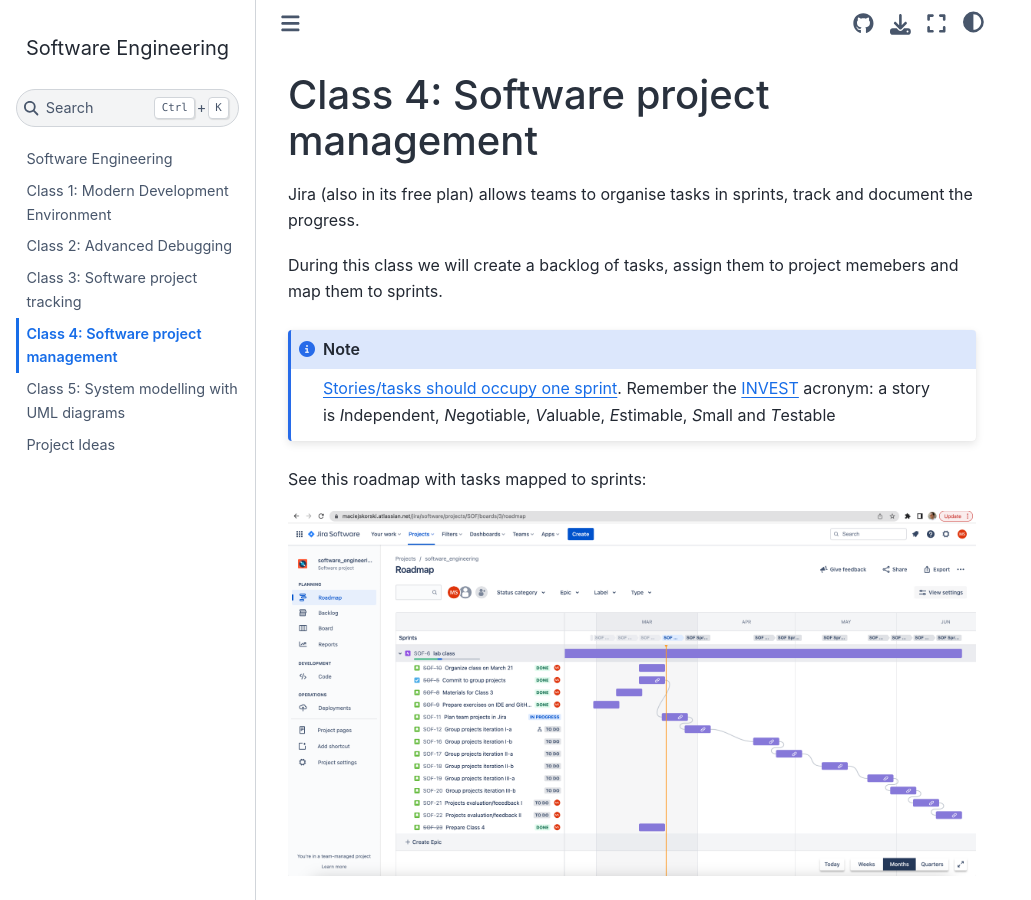
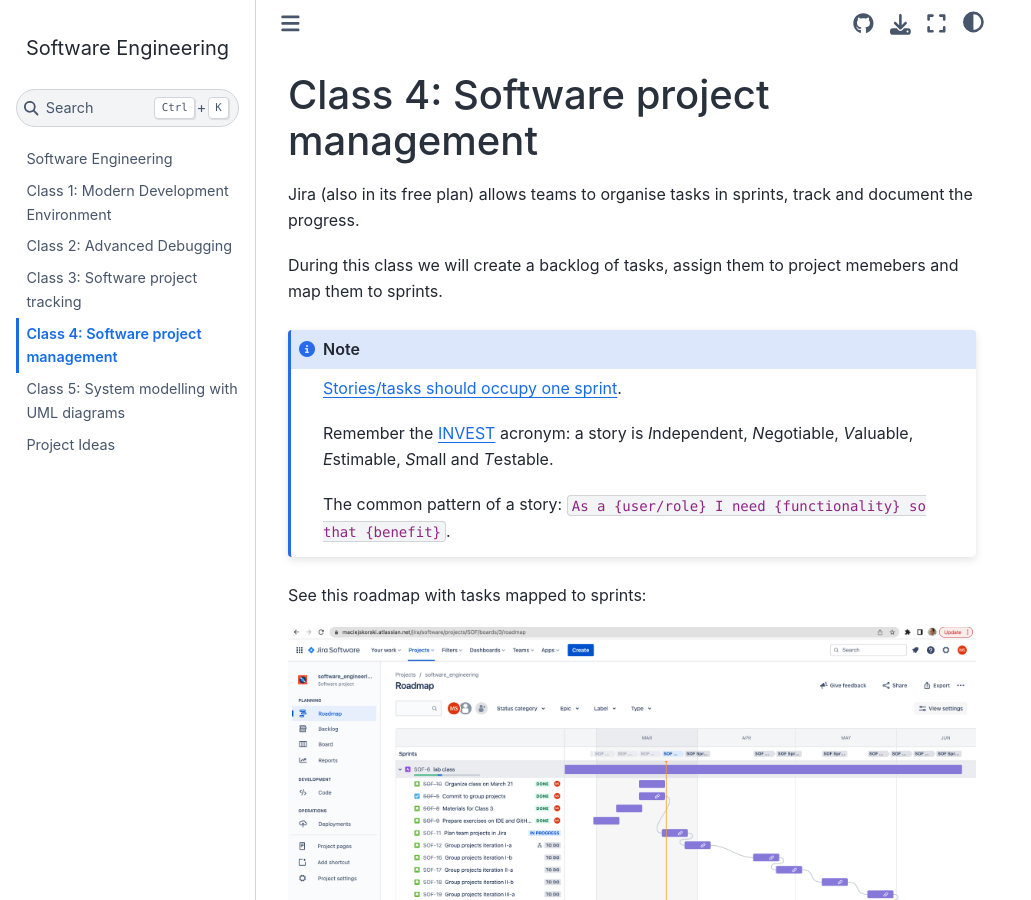
Before and after one commit to maciejskorski/software_engineering, a Jupyter Book: the page built from docs/project_management.md, in a window 1280 px wide and 900 px high. Shown: the whole window, without its empty margins (0-1031 px from the left). Built offline with Jupyter Book 1.0.4 settings and Sphinx 7.4.7 and the Sphinx Book theme 1.1.4, drawn with Linux system fonts in a browser that asks for light colours.

Commit message:
update docs

````diff
--- a/docs/project_management.md
+++ b/docs/project_management.md
@@ -6,7 +6,10 @@
 
 ```{note}
 [Stories/tasks should occupy one sprint](https://community.atlassian.com/t5/Jira-Software-questions/Jira-Roadmaps-how-to-extend-stories-across-multiple-sprints/qaq-p/1793636).
-Remember the [INVEST](https://www.agilealliance.org/glossary/invest/) acronym: a story is *I*ndependent, *N*egotiable, *V*aluable, *E*stimable, *S*mall and *T*estable
+
+Remember the [INVEST](https://www.agilealliance.org/glossary/invest/) acronym: a story is *I*ndependent, *N*egotiable, *V*aluable, *E*stimable, *S*mall and *T*estable.
+
+The common pattern of a story: `As a {user/role} I need {functionality} so that {benefit}`.
 ```
 
 See this roadmap with tasks mapped to sprints:
````
